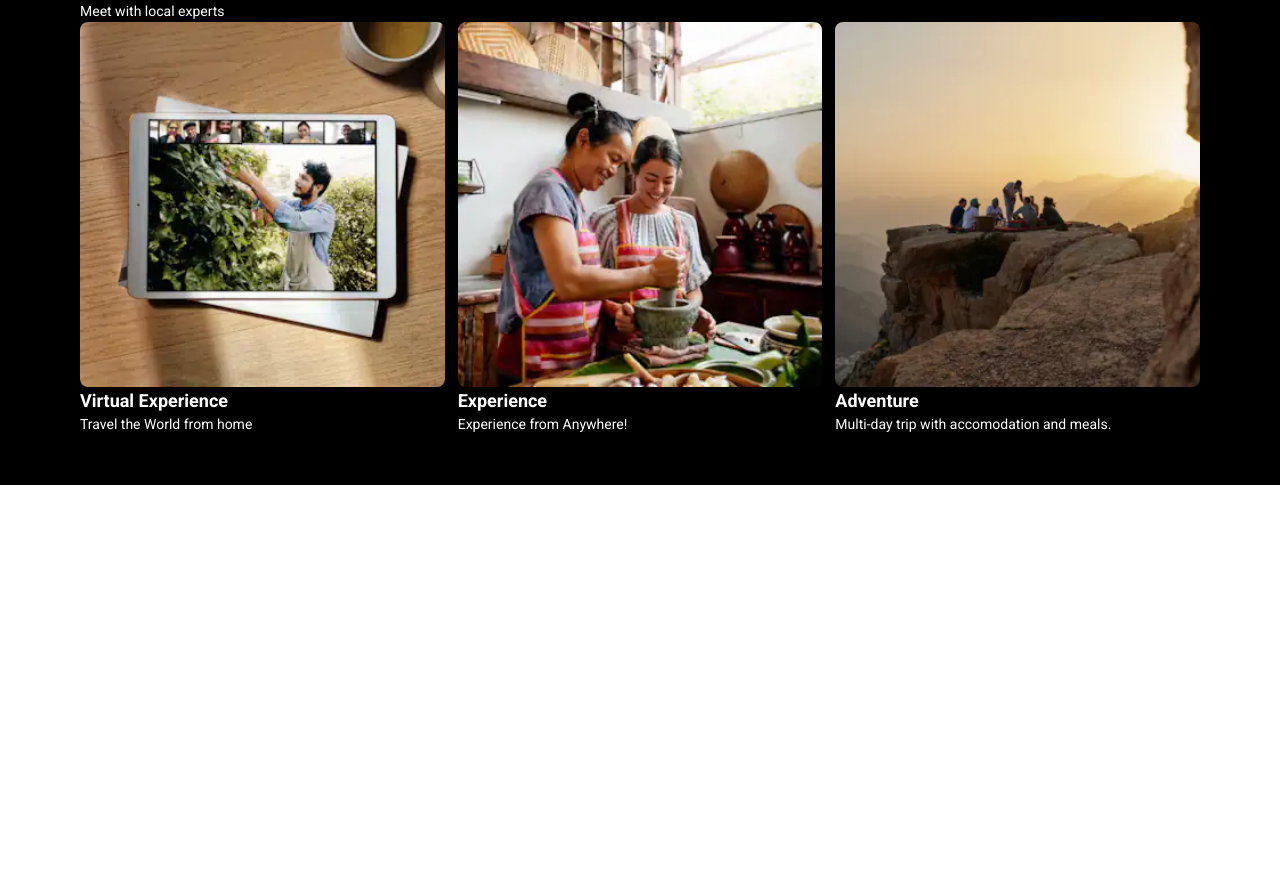
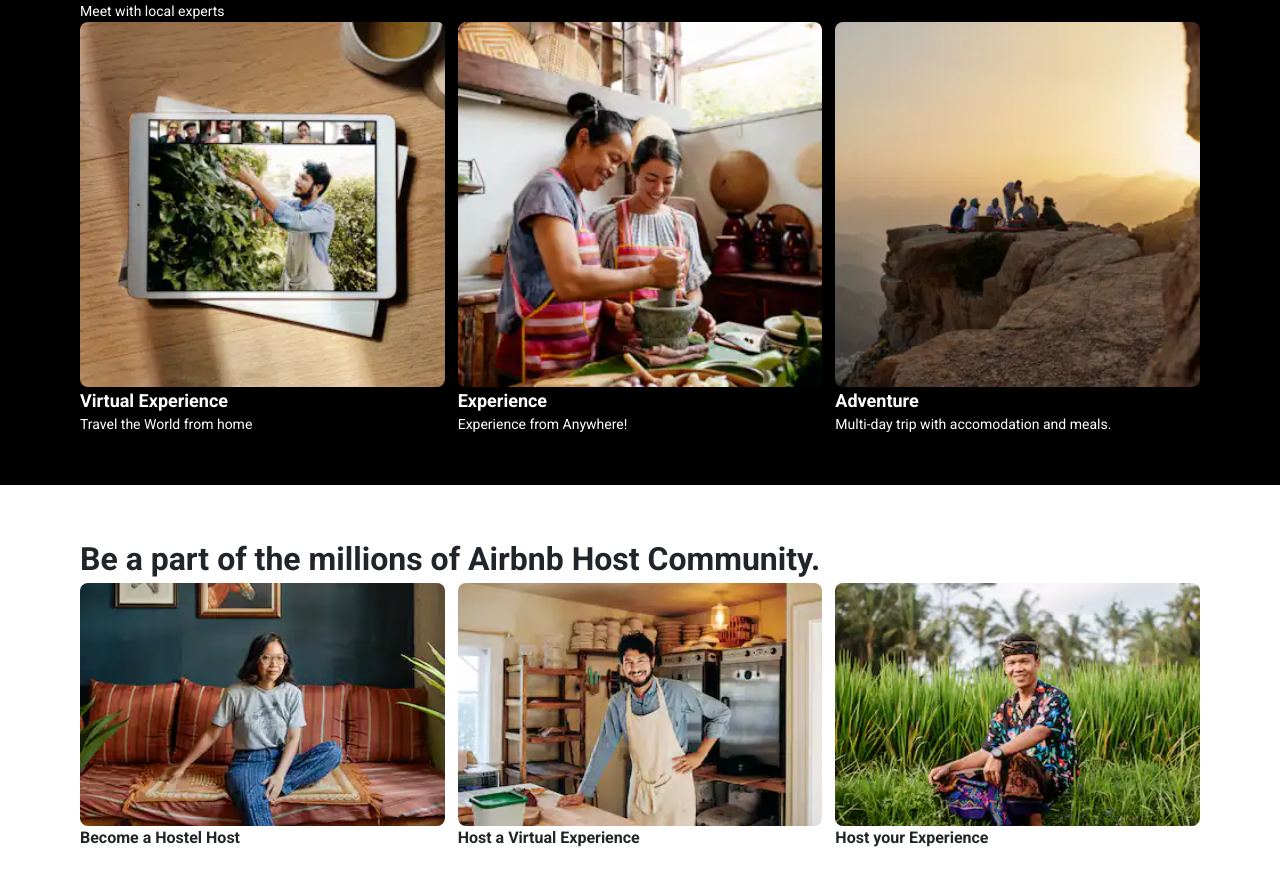
Before and after one commit to matobuild/AIRBNB, a plain HTML site: page index.html in a window 1280 px wide. Shown: the part 1548-2434 px from the top of the page. Before the commit the page ends 2033 px from the top, so only its background shows below. Drawn offline with nearby package versions, Linux system fonts and the light colour scheme.

Commit message:
finish Community

```diff
--- a/index.html
+++ b/index.html
@@ -393,6 +393,45 @@
       </div>
     </div>
 
+    <div class="Community">
+      <div class="Community-header">
+        <b>Be a part of the millions of Airbnb Host Community.</b>
+      </div>
+      <div class="Community-Details">
+        <div class="Community-Details-inner">
+          <img
+            class="Community-image rounded-3"
+            src="./Airbnb Clone Resource/ Become a Hostel Host .png"
+          />
+
+          <div class="Community-under-image">
+            <b>Become a Hostel Host</b>
+          </div>
+        </div>
+        <div class="Community-Details-inner">
+          <img
+            class="Community-image rounded-3"
+            src="./Airbnb Clone Resource/Host a Virtual Experience.png"
+          />
+
+          <div class="Community-under-image">
+            <b>Host a Virtual Experience</b>
+          </div>
+        </div>
+
+        <div class="Community-Details-inner">
+          <img
+            class="Community-image rounded-3"
+            src="./Airbnb Clone Resource/Host Your Experience.png"
+          />
+
+          <div class="Community-under-image">
+            <b>Host your Experience</b>
+          </div>
+        </div>
+      </div>
+    </div>
+
     <script
       src="https://cdn.jsdelivr.net/npm/bootstrap@5.3.1/dist/js/bootstrap.bundle.min.js"
       integrity="sha384-HwwvtgBNo3bZJJLYd8oVXjrBZt8cqVSpeBNS5n7C8IVInixGAoxmnlMuBnhbgrkm"
--- a/style.css
+++ b/style.css
@@ -122,7 +122,8 @@
     flex-direction: column;
 }
 
-.Accomodation {
+.Accomodation,
+.Community {
     padding: 0 80px;
     margin: 50px 0;
 }
@@ -132,13 +133,15 @@
 }
 
 .Accomodation-Details,
-.Experience-Details {
+.Experience-Details,
+.Community-Details {
     display: flex;
     gap: 13px;
 }
 
 .Accomodation-Details-inner,
-.Experience-Details-inner {
+.Experience-Details-inner,
+.Community-Details-inner {
     font-size: 18px;
     min-width: 0;
     min-height: 0;
@@ -148,18 +151,18 @@
 }
 
 .Accomodation-image,
-.Experience-image {
+.Experience-image,
+.Community-image {
     width: 100%;
     height: auto;
-
 }
 
 .Experience {
     padding: 50px 80px;
 }
 
-
-.Experience-header-top {
+.Experience-header-top,
+.Community-header {
     font-size: 32px;
 }
 
@@ -167,3 +170,7 @@
 .Experience-under-image-bottom {
     font-size: 14px;
 }
+
+.Community-under-image {
+    font-size: 16px;
+}
```
